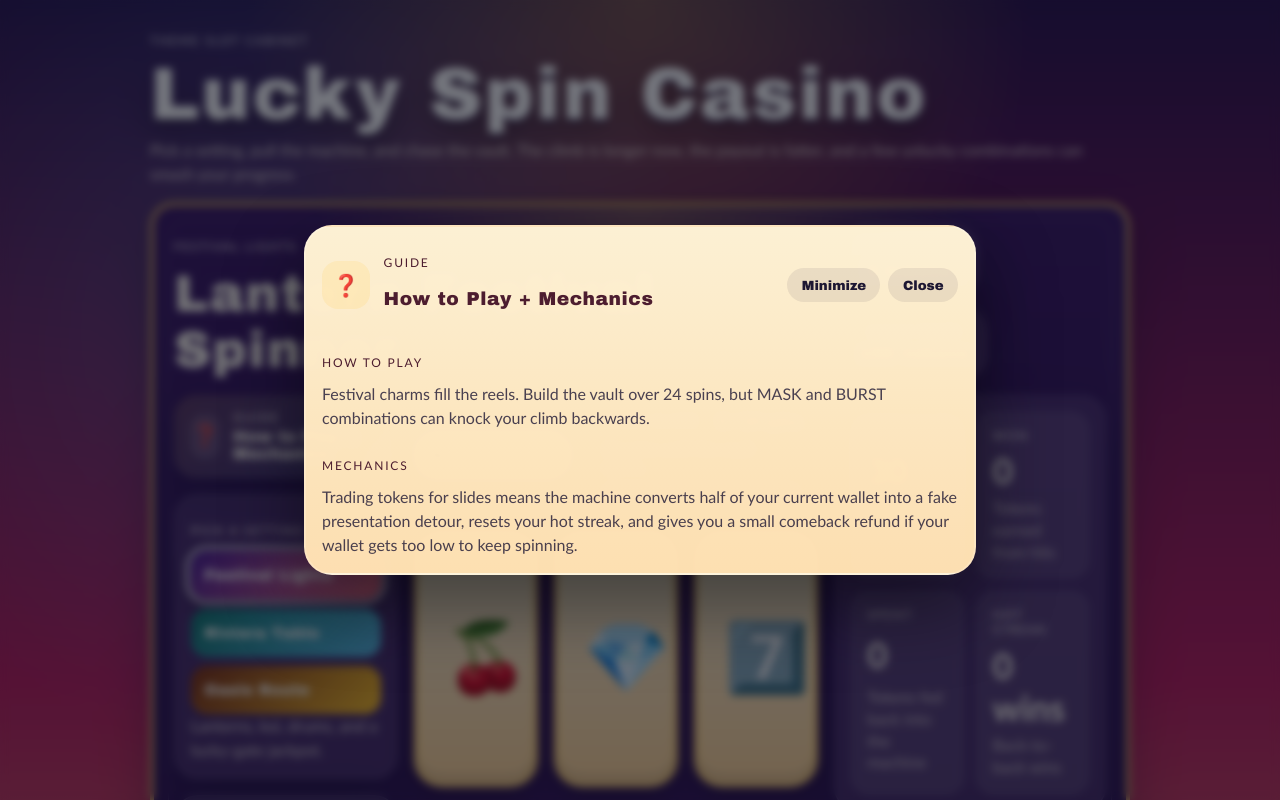
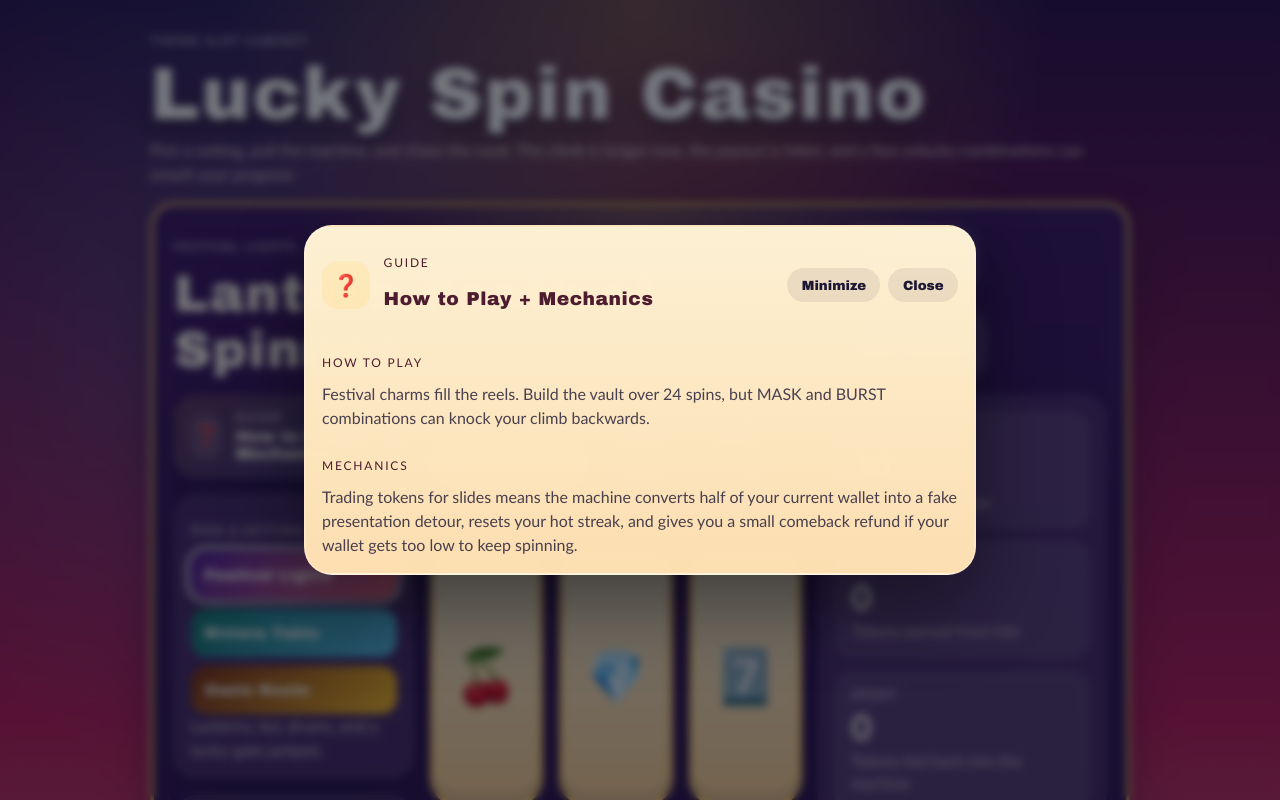
Before and after one commit to cse110-sp26-group14/WarmupTwo, a website with bundled scripts: page slot-machine/src/index.html in a window 1280 px wide. Shown: the top 800 px of the page. Built offline with nearby package versions, Linux system fonts and the light colour scheme.

Commit message:
iteration 19

```diff
--- a/slot-machine/src/script.js
+++ b/slot-machine/src/script.js
@@ -636,6 +636,10 @@ function applyTheme(themeName, elements, options = {}) {
  */
 function applyGameMode(modeName, elements, options = {}) {
   try {
+    if (gameState.isSpinning) {
+      return;
+    }
+
     const safeMode = getGameMode(modeName);
 
     activeGameMode = safeMode;
@@ -735,6 +739,7 @@ function syncGameModeUI(elements, mode) {
 
   elements.modeButtons.forEach((button) => {
     button.classList.toggle('is-active', button.dataset.modeOption === mode.key);
+    button.setAttribute('aria-pressed', String(button.dataset.modeOption === mode.key));
   });
 
   elements.modeFlavor.textContent = mode.description;
@@ -1435,6 +1440,10 @@ function renderGameState(elements) {
     const bonusRatio = config.bonusThreshold > 0 ? gameState.bonusProgress / config.bonusThreshold : 0;
     const bonusPercent = Math.max(0, Math.min(100, bonusRatio * 100));
 
+    if (typeof document !== 'undefined' && document.body) {
+      document.body.dataset.spinning = String(gameState.isSpinning);
+    }
+
     elements.walletCount.textContent = String(gameState.wallet);
     elements.wonCount.textContent = String(gameState.won);
     elements.spentCount.textContent = String(gameState.spent);
@@ -1457,6 +1466,10 @@ function renderGameState(elements) {
 
     elements.spinButton.disabled = gameState.isSpinning || !canAffordSpin(gameState.wallet, config);
     elements.cashOutButton.disabled = gameState.isSpinning || gameState.wallet <= 0;
+    elements.modeButtons.forEach((button) => {
+      button.disabled = gameState.isSpinning;
+      button.setAttribute('aria-disabled', String(gameState.isSpinning));
+    });
 
     renderSpinHistory(elements);
   } catch (error) {
@@ -1766,6 +1779,10 @@ function attachEventListeners(elements) {
 
   elements.modeButtons.forEach((button) => {
     button.addEventListener('click', () => {
+      if (gameState.isSpinning || button.disabled) {
+        return;
+      }
+
       applyGameMode(button.dataset.modeOption || GAME_MODES.classic.key, elements, { playAudio: true });
     });
   });
--- a/slot-machine/src/styles.css
+++ b/slot-machine/src/styles.css
@@ -255,9 +255,10 @@ h2 {
   position: relative;
   z-index: 1;
   display: grid;
-  grid-template-columns: minmax(14rem, 0.88fr) minmax(24rem, 1.6fr) minmax(17rem, 1fr);
+  grid-template-columns: minmax(15rem, 0.9fr) minmax(0, 1.55fr) minmax(18rem, 1fr);
   gap: 1rem;
   align-items: start;
+  margin-bottom: 1.25rem;
 }
 
 .cabinet-side,
@@ -265,6 +266,11 @@ h2 {
   display: grid;
   gap: 1rem;
   min-width: 0;
+}
+
+.machine-core {
+  align-content: start;
+  padding-bottom: 1rem;
 }
 
 .side-card {
@@ -356,6 +362,17 @@ h2 {
   transform: translateY(-2px);
 }
 
+.mode-chip:disabled {
+  opacity: 0.58;
+  cursor: not-allowed;
+  transform: none;
+  box-shadow: none;
+}
+
+body[data-spinning='true'] .mode-chip {
+  pointer-events: none;
+}
+
 .mode-chip.is-active {
   outline: 3px solid rgba(255, 255, 255, 0.9);
   outline-offset: 2px;
@@ -370,9 +387,10 @@ h2 {
 
 .feedback-row {
   display: grid;
-  grid-template-columns: auto 1fr;
+  grid-template-columns: minmax(0, auto) minmax(0, 1fr);
   gap: 0.9rem;
   align-items: center;
+  min-width: 0;
 }
 
 .feedback-pill {
@@ -415,6 +433,7 @@ h2 {
   background: rgba(255, 255, 255, 0.1);
   border: 1px solid rgba(255, 255, 255, 0.1);
   transition: transform 180ms ease, box-shadow 180ms ease, border-color 180ms ease;
+  min-width: 0;
 }
 
 .bonus-cluster.warm {
@@ -470,10 +489,11 @@ h2 {
   position: relative;
   width: 100%;
   display: grid;
-  gap: 1rem;
+  gap: 1.1rem;
   align-content: start;
   isolation: isolate;
   min-width: 0;
+  padding-bottom: 0.9rem;
 }
 
 .reels {
@@ -498,7 +518,7 @@ h2 {
   display: grid;
   place-items: center;
   overflow: hidden;
-  padding: clamp(0.75rem, 1.8vw, 1rem);
+  padding: clamp(1rem, 2vw, 1.25rem);
   border-radius: 28px;
   background: linear-gradient(180deg, var(--reel-face-top) 0%, var(--reel-face-bottom) 100%);
   border: 4px solid var(--reel-border);
@@ -520,26 +540,28 @@ h2 {
   display: flex;
   align-items: center;
   justify-content: center;
-  gap: 0;
   text-align: center;
-  overflow: visible;
+  overflow: hidden;
 }
 
 .symbol-icon {
-  display: flex;
+  display: inline-flex;
   align-items: center;
   justify-content: center;
-  width: min(100%, clamp(4.5rem, 10vw, 6.5rem));
-  height: min(100%, clamp(4.5rem, 10vw, 6.5rem));
+  width: min(68%, clamp(3.5rem, 7.2vw, 5rem));
+  height: min(68%, clamp(3.5rem, 7.2vw, 5rem));
   aspect-ratio: 1 / 1;
   min-height: 0;
+  max-width: 100%;
+  max-height: 100%;
+  padding: 0.08em;
   font-family: 'Apple Color Emoji', 'Segoe UI Emoji', 'Noto Color Emoji', sans-serif;
-  font-size: calc(var(--reel-symbol-size, clamp(2.6rem, 7vw, 5rem)) * 0.82);
-  line-height: 1.05;
+  font-size: calc(var(--reel-symbol-size, clamp(2.6rem, 7vw, 5rem)) * 0.64);
+  line-height: 1;
   text-align: center;
   will-change: transform, opacity;
   transform-origin: center;
-  overflow: visible;
+  overflow: hidden;
 }
 
 .symbol-label {
@@ -555,10 +577,10 @@ h2 {
 }
 
 .reels[data-reel-count='5'] .symbol-icon {
-  width: min(100%, clamp(4.8rem, 7vw, 5.8rem));
-  height: min(100%, clamp(4.8rem, 7vw, 5.8rem));
-  font-size: calc(var(--reel-symbol-size) * 0.92);
-  line-height: 1.1;
+  width: min(64%, clamp(3.1rem, 5.4vw, 4.2rem));
+  height: min(64%, clamp(3.1rem, 5.4vw, 4.2rem));
+  font-size: calc(var(--reel-symbol-size) * 0.7);
+  line-height: 1;
   min-height: 0;
 }
 
@@ -570,6 +592,7 @@ h2 {
   position: static;
   display: grid;
   place-items: center;
+  width: 100%;
   max-height: 0;
   overflow: hidden;
   opacity: 0;
@@ -580,10 +603,10 @@ h2 {
 }
 
 .result-overlay.visible {
-  max-height: 14rem;
+  max-height: 18rem;
   opacity: 1;
   transform: translateY(0);
-  margin-top: 0.35rem;
+  margin-top: 0.9rem;
 }
 
 .result-overlay-card {
@@ -852,16 +875,17 @@ h2 {
   grid-template-columns: 1fr;
   align-content: start;
   align-self: start;
+  min-width: 0;
 }
 
 .score-panel .scoreboard {
-  grid-template-columns: repeat(2, minmax(0, 1fr));
+  grid-template-columns: 1fr;
 }
 
 .cabinet-history {
   position: relative;
   z-index: 1;
-  margin-top: 1rem;
+  margin-top: 0.8rem;
 }
 
 .history-panel {
@@ -938,15 +962,26 @@ h2 {
   border-radius: 18px;
   background: rgba(255, 255, 255, 0.09);
   border: 1px solid rgba(255, 255, 255, 0.1);
+  min-width: 0;
+  overflow: hidden;
 }
 
 .stat-value {
   font-size: clamp(1.5rem, 3vw, 2.2rem);
+  line-height: 1;
+  overflow-wrap: anywhere;
 }
 
 .stat-note {
   color: rgba(255, 247, 233, 0.72);
   line-height: 1.35;
+  overflow-wrap: anywhere;
+}
+
+.rules-panel,
+.scoreboard {
+  min-width: 0;
+  overflow: hidden;
 }
 
 .rules-panel h3 {
```
